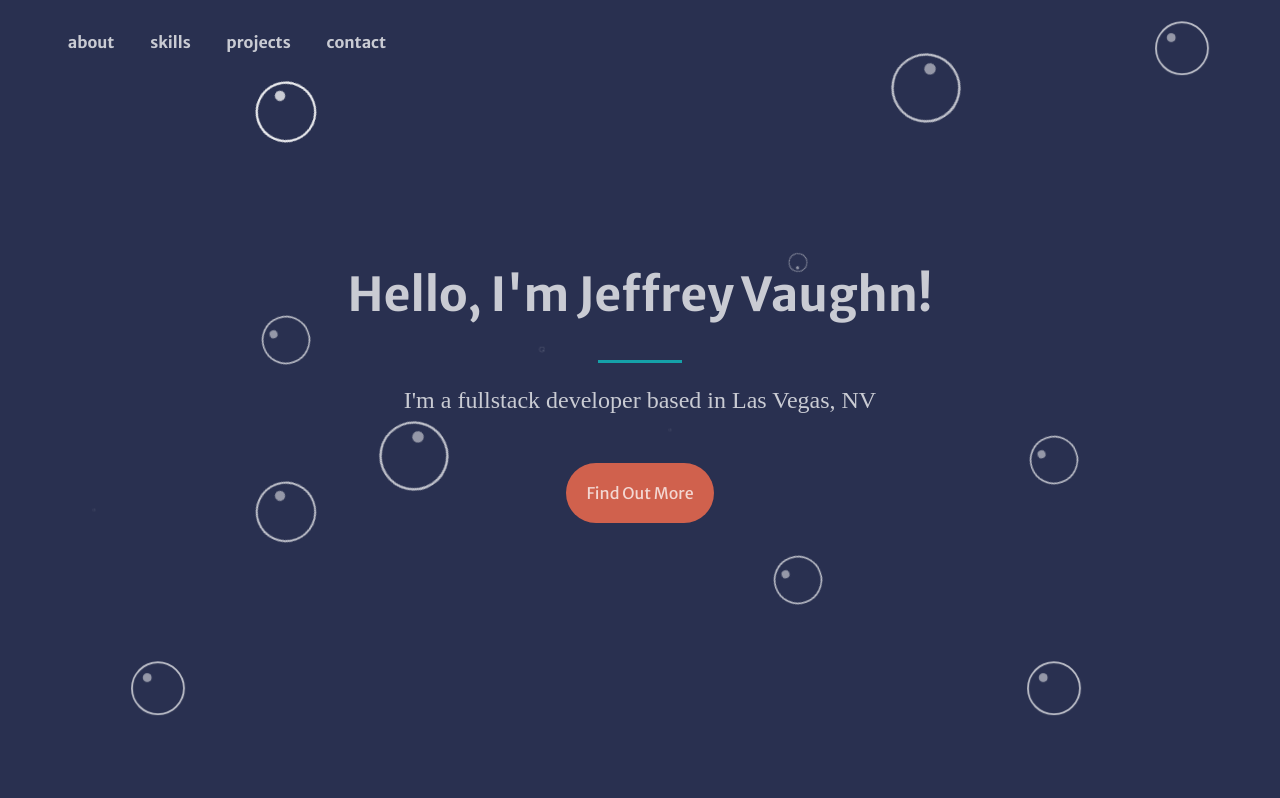
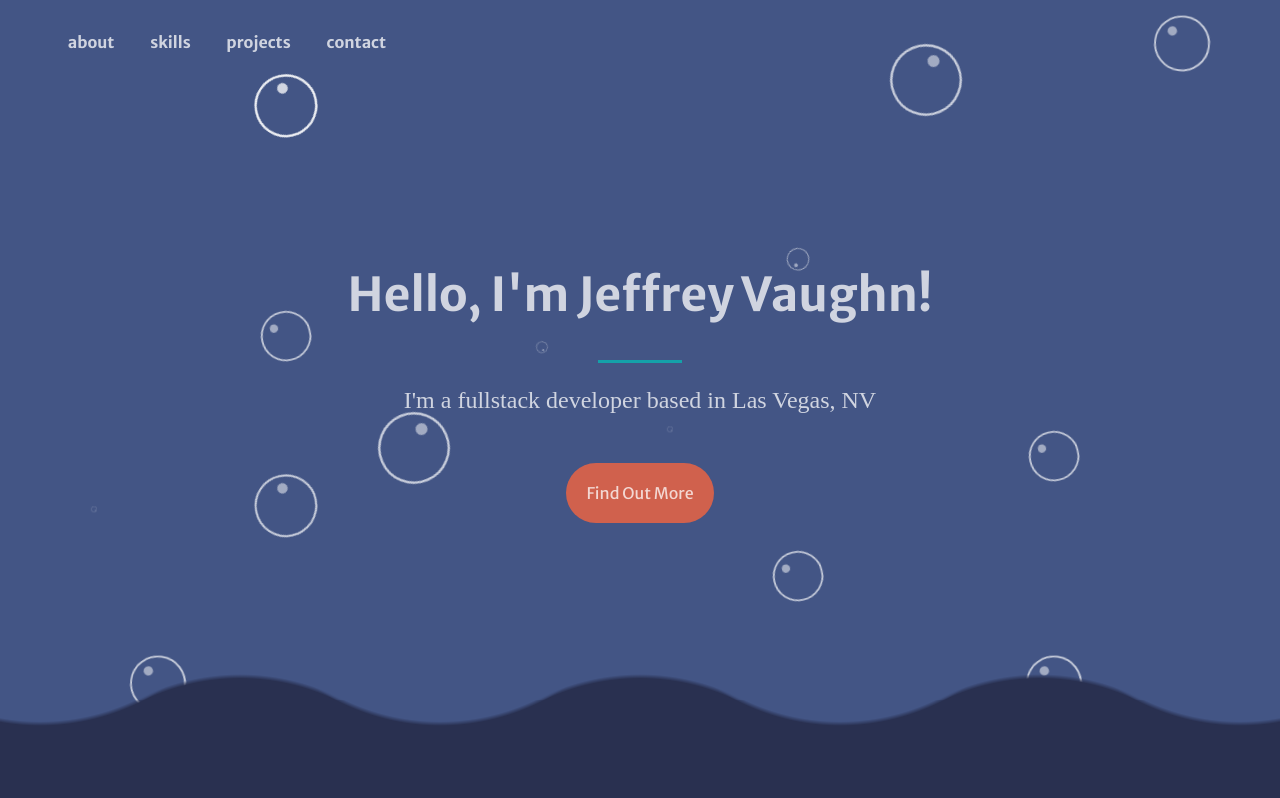
Before and after one commit to jvaughn1230/wave-portfolio, a React (Create React App) app: page / in a window 1280 px wide. Shown: the top 798 px of the page. Built offline with nearby package versions, Linux system fonts and the light colour scheme; a web font is replaced by a local one.

Commit message:
cleanedup css & started containers

```diff
--- a/src/App.js
+++ b/src/App.js
@@ -10,16 +10,30 @@ import Footer from "./components/Footer/Footer";
 // Temp
 import CurvedContainer from "./components/CurvedContainer/CurvedContainer";
 
+/*
+TODO:
+  Curved Containers
+TODO:
+  Waved Containers:
+
+*/
+
 function App() {
   return (
     <div className="App">
       <Hero />
+      {/* Top Wave, bottom Curve */}
       <About />
       <Skills />
+      {/* Skills -> Curved */}
+
       <Projects />
+      {/* Top Wave */}
       <Contact />
 
-      <CurvedContainer />
+      <CurvedContainer type="curve">
+        <Skills />
+      </CurvedContainer>
 
       <Footer />
     </div>
--- a/src/Sections/About/About.css
+++ b/src/Sections/About/About.css
@@ -2,6 +2,7 @@
   background-color: var(--light-blue);
   position: relative;
 
+  /* Curve */
   --mask2: radial-gradient(
         223.61px at 50% calc(100% - 300px),
         #000 99%,
--- a/src/Sections/Hero/Hero.css
+++ b/src/Sections/Hero/Hero.css
@@ -1,9 +1,13 @@
 .hero-section {
+  /* height: 80vh; */
   height: 100vh;
-  background-color: var(--dark-blue);
+  width: 100%;
+  /* background-color: var(--dark-blue); */
+  background-color: var(--light-blue);
   display: flex;
   color: var(--custom-white);
 }
+
 .hero-text {
   /* margin-top: 45vh; */
   margin-inline: auto;
--- a/src/Sections/Hero/Hero.js
+++ b/src/Sections/Hero/Hero.js
@@ -2,9 +2,11 @@ import React from "react";
 import "./Hero.css";
 import Navbar from "../../components/Navbar/Navbar";
 import Line from "../../components/Line/Line";
+import CurvedContainer from "../../components/CurvedContainer/CurvedContainer";
 
 const Hero = () => {
   return (
+    <CurvedContainer>
       <div className="hero-section">
         <Navbar />
         <div className="hero-text">
@@ -67,6 +69,7 @@ const Hero = () => {
           </div>
         </div>
       </div>
+    </CurvedContainer>
   );
 };
 
--- a/src/components/CurvedContainer/CurvedContainer.css
+++ b/src/components/CurvedContainer/CurvedContainer.css
@@ -0,0 +1,21 @@
+.curved-container {
+  display: flex;
+  justify-content: center;
+  align-items: center;
+  background-color: var(--dark-blue);
+  min-height: 100vh;
+  width: 100vw;
+  background-color: aqua;
+
+  /* Curve */
+  --curve: radial-gradient(
+        223.61px at 50% calc(100% - 300px),
+        #000 99%,
+        #0000 101%
+      )
+      calc(50% - 200px) 0/400px 100%,
+    radial-gradient(223.61px at 50% calc(100% + 200px), #0000 99%, #000 101%)
+      50% calc(100% - 100px) / 400px 100% repeat-x;
+  -webkit-mask: var(--curve);
+  mask: var(--curve);
+}
--- a/src/components/CurvedContainer/CurvedContainer.jsx
+++ b/src/components/CurvedContainer/CurvedContainer.jsx
@@ -1,8 +1,8 @@
 import React from "react";
 import "./CurvedContainer.css";
 
-const CurvedContainer = () => {
-  return <div>CurvedContainer</div>;
+const CurvedContainer = ({ children }) => {
+  return <div className="curved-container">{children}</div>;
 };
 
 export default CurvedContainer;
--- a/src/index.css
+++ b/src/index.css
@@ -14,7 +14,9 @@
   --small-text: clamp(10px, 0.9115vw, 1.5rem);
 }
 
-* {
+*,
+*::before,
+*::after {
   box-sizing: border-box;
   overflow-x: hidden;
 }
```
Also changed, not shown: src/components/Container/Container.jsx (added, +13 -0 lines), src/components/Container/container.css (added, +12 -0 lines). Lines whose indentation alone changed are shown as unchanged.
